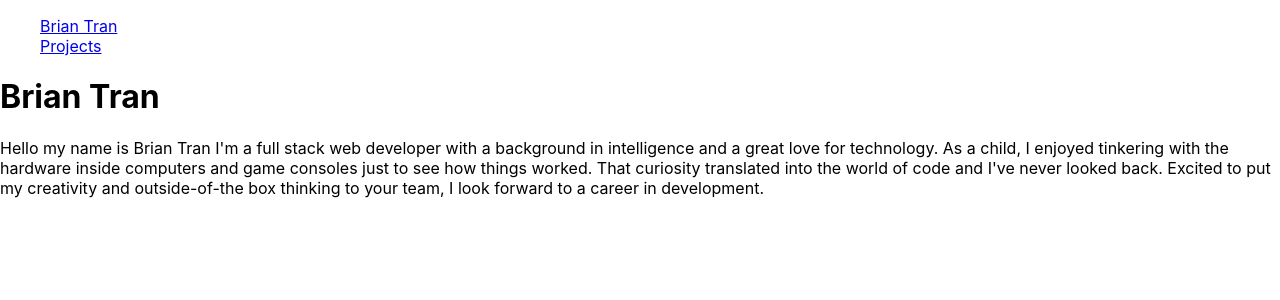
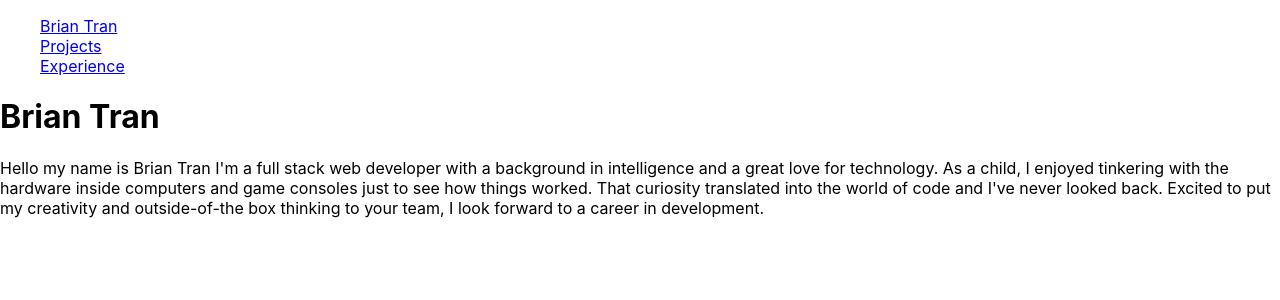
Before and after one commit to briantran98/portfoliots, a React (Create React App) app: page / in a window 1280 px wide. Shown: the top 300 px of the page. Built offline with nearby package versions, Linux system fonts and the light colour scheme; the HTML template or start-up script is replaced by a standard one.

Commit message:
Added a new route to experience end point

```diff
--- a/src/components/Navigation/Navigation.tsx
+++ b/src/components/Navigation/Navigation.tsx
@@ -12,6 +12,9 @@ const Navigation = () => {
       <li>
         <Link to="/projects">Projects</Link>
       </li>
+      <li>
+        <Link to="/experience">Experience</Link>
+      </li>
     </ul>
   );
 };
```
